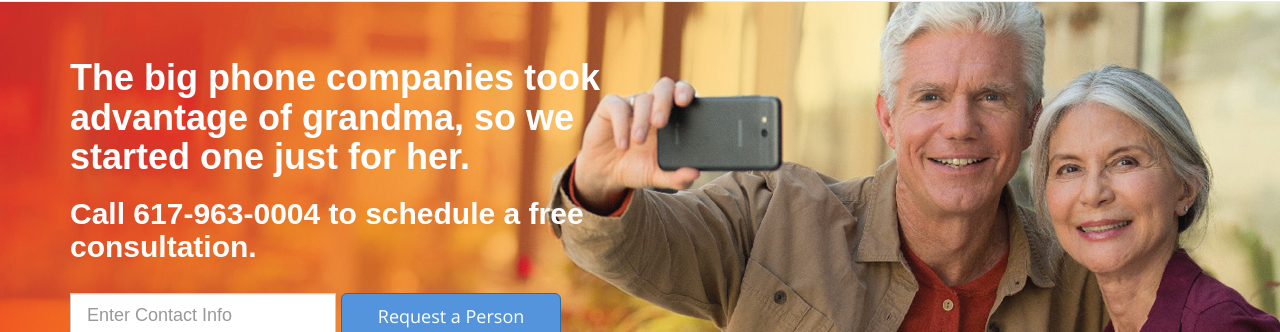
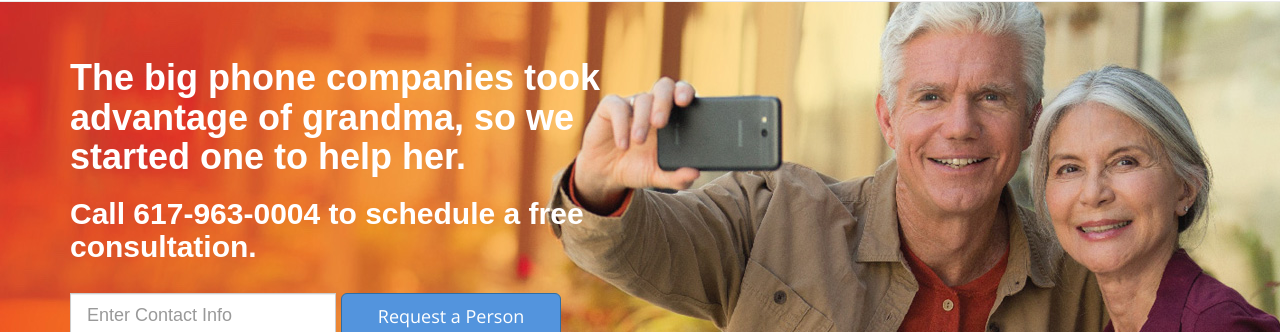
Before and after one commit to jalague/wallacemurry, a Jekyll site: the page built from index.html, in a window 1280 px wide and 900 px high. Shown: the part 102-434 px from the top of the window. Built offline with Jekyll 4.4.1, drawn with Linux system fonts in a browser that asks for light colours; nearby versions of some CDN libraries.

Commit message:
front copy tweak

```diff
--- a/_layouts/homepage.html
+++ b/_layouts/homepage.html
@@ -19,7 +19,7 @@ layout: base_home
 
       <div class='col-md-6 '>
         <h1 class='main-headline'>
-          The big phone companies took advantage of grandma, so we started one just for her.
+          The big phone companies took advantage of grandma, so we started one to help her.
 
 
         </h1>
```
